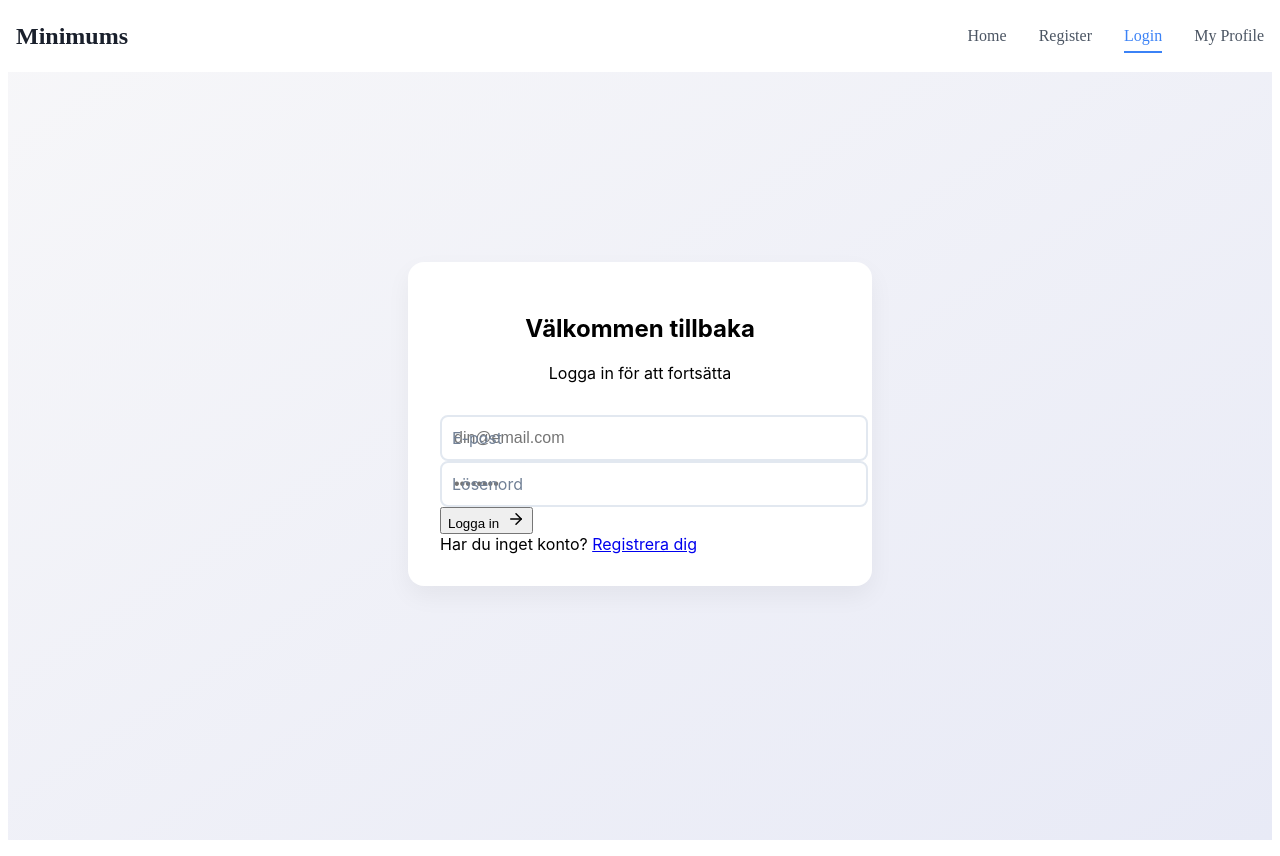
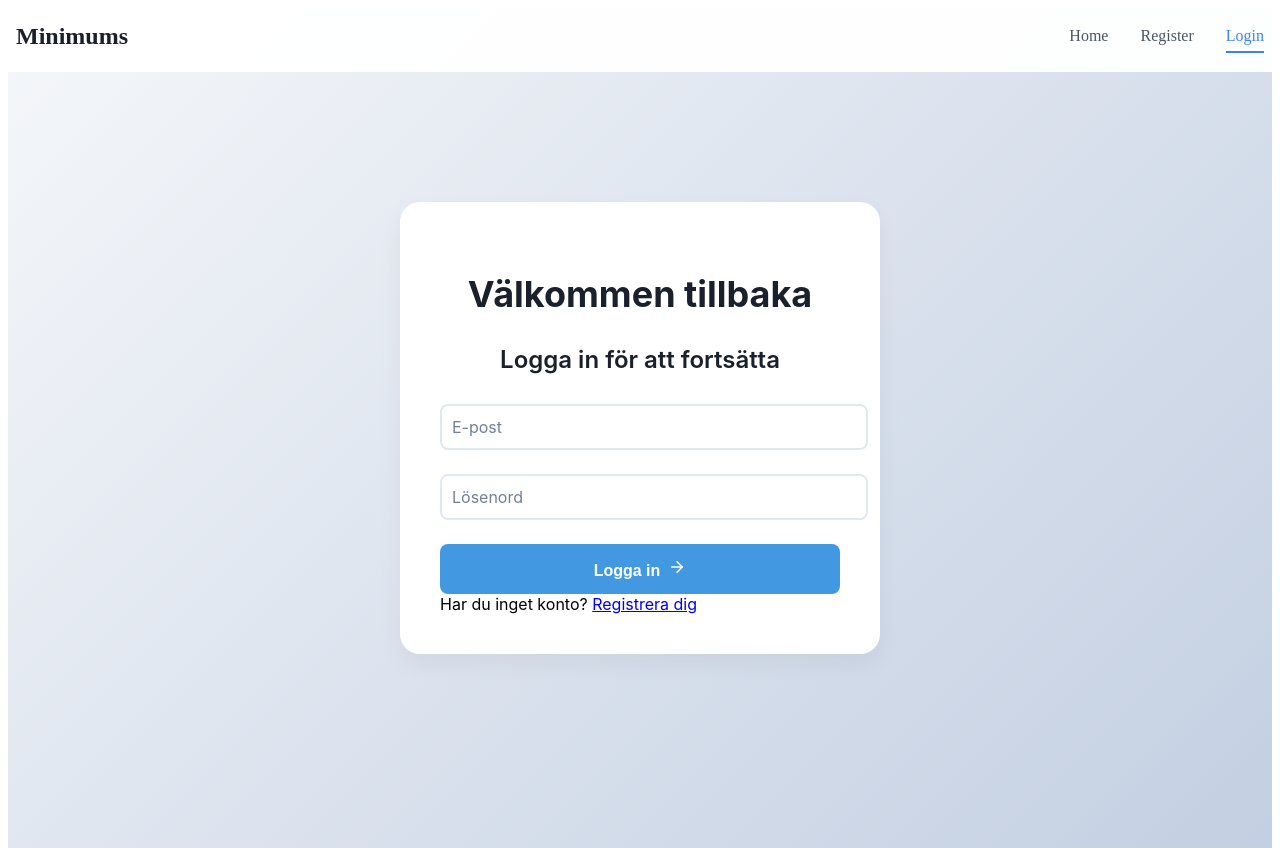
Before and after one commit to SamuelToledo123/Minimums-Frontend, a React (Vite) app: page /login in a window 1280 px wide. Built offline with nearby package versions, Linux system fonts and the light colour scheme.

Commit message:
Added myprofile fixed issues with Loginpage. we also have logout now

```diff
--- a/package.json
+++ b/package.json
@@ -14,7 +14,8 @@
     "lucide-react": "^0.507.0",
     "react": "^19.1.0",
     "react-dom": "^19.1.0",
-    "react-router-dom": "^7.5.3"
+    "react-router-dom": "^7.5.3",
+    "tailwind": "^4.0.0"
   },
   "devDependencies": {
     "@eslint/js": "^9.25.0",
--- a/src/App.tsx
+++ b/src/App.tsx
@@ -11,7 +11,7 @@ function App() {
     <div>
       <Navbar />
       <Routes>
-      <Route path="/my-profile" element={<MyProfilePage />} />
+        <Route path="/my-profile" element={<MyProfilePage />} />
         <Route path="/login" element={<LoginPage />} />
         <Route path="/register" element={<RegisterPage />} />
         <Route path="/" element={<div>Welcome to Minimums!</div>} />
--- a/src/components/Navbar.css
+++ b/src/components/Navbar.css
@@ -1,4 +1,3 @@
-/* Modern Navbar Styling */
 .navbar {
   position: fixed;
   top: 0;
@@ -93,7 +92,6 @@
   transform: scaleX(1);
 }
 
-/* Mobile Menu Toggle */
 .navbar-toggle {
   display: none;
   background: transparent;
@@ -112,7 +110,6 @@
   transition: all 0.3s ease;
 }
 
-/* Dark mode styles */
 @media (prefers-color-scheme: dark) {
   .navbar {
     background-color: rgba(26, 32, 44, 0.95);
@@ -145,7 +142,6 @@
   }
 }
 
-/* Media Queries for Responsive Design */
 @media (max-width: 768px) {
   .navbar-links {
     position: fixed;
@@ -190,7 +186,6 @@
     transform: rotate(-45deg) translate(7px, -7px);
   }
 
-  /* Dark mode mobile styles */
   @media (prefers-color-scheme: dark) {
     .navbar-links {
       background-color: #1a202c;
--- a/src/components/Navbar.tsx
+++ b/src/components/Navbar.tsx
@@ -1,21 +1,24 @@
 import React, { useState, useEffect } from "react";
-import { Link, useLocation } from "react-router-dom";
+import { Link, useLocation, useNavigate } from "react-router-dom";
 import "./Navbar.css";
 
 const Navbar: React.FC = () => {
   const [isOpen, setIsOpen] = useState(false);
   const [scrolled, setScrolled] = useState(false);
   const location = useLocation();
+  const navigate = useNavigate();
+
+  const isLoggedIn = !!localStorage.getItem("token");
+
+  const handleLogout = () => {
+    localStorage.removeItem("token");
+    navigate("/login");
+  };
 
   useEffect(() => {
     const handleScroll = () => {
-      if (window.scrollY > 10) {
-        setScrolled(true);
-      } else {
-        setScrolled(false);
-      }
+      setScrolled(window.scrollY > 10);
     };
-
     window.addEventListener("scroll", handleScroll);
     return () => window.removeEventListener("scroll", handleScroll);
   }, []);
@@ -32,7 +35,7 @@ const Navbar: React.FC = () => {
           <span>Minimums</span>
         </Link>
 
-        {/* Mobile Menu Button */}
+        {/* Mobile Toggle Button */}
         <button
           className={`navbar-toggle ${isOpen ? "active" : ""}`}
           onClick={() => setIsOpen(!isOpen)}
@@ -44,14 +47,17 @@ const Navbar: React.FC = () => {
           <span className="toggle-bar"></span>
         </button>
 
-        {/* Desktop Navigation */}
+        {/* Navigation Links */}
         <div className={`navbar-links ${isOpen ? "open" : ""}`}>
           <Link
             to="/LandingPage"
-            className={location.pathname === "/" ? "active" : ""}
+            className={location.pathname === "/LandingPage" ? "active" : ""}
           >
             Home
           </Link>
+
+          {!isLoggedIn ? (
+            <>
               <Link
                 to="/register"
                 className={location.pathname === "/register" ? "active" : ""}
@@ -64,12 +70,28 @@ const Navbar: React.FC = () => {
               >
                 Login
               </Link>
+            </>
+          ) : (
+            <>
               <Link
                 to="/my-profile"
                 className={location.pathname === "/my-profile" ? "active" : ""}
               >
                 My Profile
               </Link>
+
+              <Link
+              to="#"
+              onClick={(e) => {
+                e.preventDefault();
+                handleLogout();
+              }}
+              className={location.pathname === "/logout" ? "active" : ""}
+              >
+                Logout
+                </Link>
+            </>
+          )}
         </div>
       </div>
     </nav>
--- a/src/pages/LandingPage.tsx
+++ b/src/pages/LandingPage.tsx
@@ -1,6 +1,6 @@
 import { useNavigate } from "react-router-dom";
 import { useEffect, useState } from "react";
-import { api } from "../Api/axios";
+import { api } from '../services/api';
 import type { ReceptDto } from "../types/recept";
 
 function LandingPage() {
--- a/src/pages/Login.css
+++ b/src/pages/Login.css
@@ -1,30 +1,113 @@
 .login-container {
   display: flex;
-    flex-direction: column;
   align-items: center;
   justify-content: center;
   min-height: 100vh;
-    padding: 1rem;
-    background: linear-gradient(to bottom right, #f7f7f9, #e8eaf6);
+  padding: 20px;
+  background: linear-gradient(135deg, #f5f7fa 0%, #c3cfe2 100%);
   font-family: -apple-system, BlinkMacSystemFont, 'Segoe UI', Roboto, Helvetica, Arial, sans-serif;
 }
 
 .login-card {
+  background: white;
+  padding: 40px;
+  border-radius: 20px;
+  box-shadow: 0 10px 25px rgba(0, 0, 0, 0.05);
   width: 100%;
   max-width: 400px;
-    padding: 2rem;
-    border-radius: 16px;
-    background-color: white;
-    box-shadow: 0 10px 25px rgba(0, 0, 0, 0.05);
-    transition: transform 0.3s ease, box-shadow 0.3s ease;
+  animation: slideUp 0.5s ease-out;
+  transition: box-shadow 0.3s ease;
 }
 
 .login-card:hover {
-    transform: translateY(-4px);
   box-shadow: 0 15px 30px rgba(0, 0, 0, 0.08);
 }
 
 .login-header {
-    margin-bottom: 2rem;
   text-align: center;
+  margin-bottom: 30px;
+  font-size: 24px;
+  font-weight: 600;
+  color: #1a202c;
 }
+
+.login-form {
+  display: flex;
+  flex-direction: column;
+  gap: 24px;
+}
+
+.form-group {
+  position: relative;
+}
+
+.form-group input {
+  width: 100%;
+  padding: 12px;
+  border: 2px solid #e2e8f0;
+  border-radius: 8px;
+  font-size: 16px;
+  transition: all 0.3s ease;
+  background: transparent;
+}
+
+.form-group label {
+  position: absolute;
+  left: 12px;
+  top: 50%;
+  transform: translateY(-50%);
+  color: #718096;
+  transition: all 0.3s ease;
+  pointer-events: none;
+  font-size: 16px;
+}
+
+.form-group input:focus,
+.form-group input:not(:placeholder-shown) {
+  border-color: #4299e1;
+  outline: none;
+}
+
+.form-group input:focus + label,
+.form-group input:not(:placeholder-shown) + label {
+  top: 0;
+  transform: translateY(-50%) scale(0.8);
+  background: white;
+  padding: 0 6px;
+  color: #4299e1;
+}
+
+.submit-button {
+  background: #4299e1;
+  color: white;
+  padding: 14px;
+  border: none;
+  border-radius: 8px;
+  font-size: 16px;
+  font-weight: 600;
+  cursor: pointer;
+  transition: all 0.3s ease;
+  position: relative;
+  overflow: hidden;
+}
+
+.submit-button:hover {
+  background: #3182ce;
+  transform: translateY(-1px);
+}
+
+.submit-button:active {
+  transform: translateY(1px);
+}
+
+/* Optional animation */
+@keyframes slideUp {
+  from {
+    opacity: 0;
+    transform: translateY(30px);
+  }
+  to {
+    opacity: 1;
+    transform: translateY(0);
+  }
+}
--- a/src/pages/LoginPage.tsx
+++ b/src/pages/LoginPage.tsx
@@ -1,8 +1,8 @@
 import { useState } from 'react';
 import { useNavigate } from 'react-router-dom';
-import { api } from '../Api/axios';
+import { api } from '../services/api';
 import './Login.css';
-import { Mail, Lock, ArrowRight } from 'lucide-react';
+import { ArrowRight } from 'lucide-react';
 
 const LoginPage = () => {
   const navigate = useNavigate();
@@ -10,6 +10,7 @@ const LoginPage = () => {
     email: '',
     password: '',
   });
+
   const [message, setMessage] = useState<{ text: string; type: 'success' | 'error' } | null>(null);
   const [loading, setLoading] = useState(false);
 
@@ -27,7 +28,7 @@ const LoginPage = () => {
       const token = response.data.token;
       localStorage.setItem('token', token);
       setMessage({ text: 'Inloggning lyckades!', type: 'success' });
-      setTimeout(() => navigate('/'), 1500);
+      setTimeout(() => navigate('/LandingPage'), 1500);
     } catch (error: any) {
       setMessage({ text: 'Fel e-post eller lösenord.', type: 'error' });
     } finally {
@@ -45,44 +46,36 @@ const LoginPage = () => {
 
         <form onSubmit={handleSubmit} className="login-form">
           <div className="form-group">
-            <label htmlFor="email" className="form-label">E-post</label>
-            <div className="input-wrapper">
             <input
-                id="email"
               type="email"
               name="email"
-                placeholder="din@email.com"
               value={formData.email}
               onChange={handleChange}
-                className="form-input"
               required
+              placeholder=" "
             />
-            </div>
+            <label htmlFor="email">E-post</label>
           </div>
 
           <div className="form-group">
-            <label htmlFor="password" className="form-label">Lösenord</label>
-            <div className="input-wrapper">
             <input
-                id="password"
               type="password"
               name="password"
-                placeholder="••••••••"
               value={formData.password}
               onChange={handleChange}
-                className="form-input"
               required
+              placeholder=" "
             />
-            </div>
+            <label htmlFor="password">Lösenord</label>
           </div>
 
-          <button
-            type="submit"
-            className="login-button"
-            disabled={loading}
-          >
-            {loading ? 'Loggar in...' : 'Logga in'}
-            {!loading && <ArrowRight size={18} style={{ marginLeft: '8px', display: 'inline' }} />}
+          <button type="submit" className="submit-button" disabled={loading}>
+            {loading ? 'Loggar in...' : (
+              <>
+                Logga in
+                <ArrowRight size={18} style={{ marginLeft: '8px' }} />
+              </>
+            )}
           </button>
         </form>
 
--- a/src/pages/MyProfilePage.tsx
+++ b/src/pages/MyProfilePage.tsx
@@ -1,5 +1,5 @@
 import { useEffect, useState } from 'react';
-import { api } from '../Api/axios';
+import { api } from '../services/api';
 import './MyProfilePage.css';
 
 interface Child {
@@ -44,13 +44,13 @@ const MyProfilePage = () => {
   if (!profile) return <p>Kunde inte ladda profilen.</p>;
 
   return (
-    <div className="p-6 max-w-3xl mx-auto">
-      <h1 className="text-2xl font-bold mb-4">Min Profil: {profile.name}</h1>
+    <div className="profile-container">
+      <h1 className="profile-title">Min Profil: {profile.name}</h1>
 
-      <section className="mb-6">
-        <h2 className="text-xl font-semibold">Barn</h2>
+      <section className="profile-section">
+        <h2>Barn</h2>
         {profile.children.length > 0 ? (
-          <ul className="list-disc pl-5">
+          <ul>
             {profile.children.map(child => (
               <li key={child.id}>
                 {child.name} ({child.age} år) – Allergier: {child.allergies || 'Inga'}
@@ -62,10 +62,10 @@ const MyProfilePage = () => {
         )}
       </section>
 
-      <section>
-        <h2 className="text-xl font-semibold">Måltidsplaner</h2>
+      <section className="profile-section">
+        <h2>Måltidsplaner</h2>
         {profile.mealPlans.length > 0 ? (
-          <ul className="list-disc pl-5">
+          <ul>
             {profile.mealPlans.map(meal => (
               <li key={meal.id}>
                 {meal.date} – {meal.mealType}
--- a/src/pages/RegisterPage.tsx
+++ b/src/pages/RegisterPage.tsx
@@ -1,5 +1,5 @@
 import { useState } from 'react';
-import { api } from '../Api/axios';
+import { api } from '../services/api';
 import type { RegistrationRequestDto } from '../types/auth';
 import { useNavigate } from 'react-router-dom';
 import './RegisterPage.css';
--- a/src/Api/axios.ts
+++ b/src/services/api.ts
@@ -3,7 +3,6 @@ import axios from 'axios';
 export const api = axios.create({
   baseURL: 'http://localhost:8080/api',
 });
-
 
 api.interceptors.request.use((config) => {
   const token = localStorage.getItem('token');
@@ -16,7 +15,6 @@ api.interceptors.request.use((config) => {
   return config;
 });
 
-
 api.interceptors.response.use(
   (response) => response,
   (error) => {
```
Also changed, not shown: src/contexts/AuthContext.tsx (added, +99 -0 lines), 1 other file (tests, documents, lock files or other folders). Lines whose indentation alone changed are shown as unchanged.
